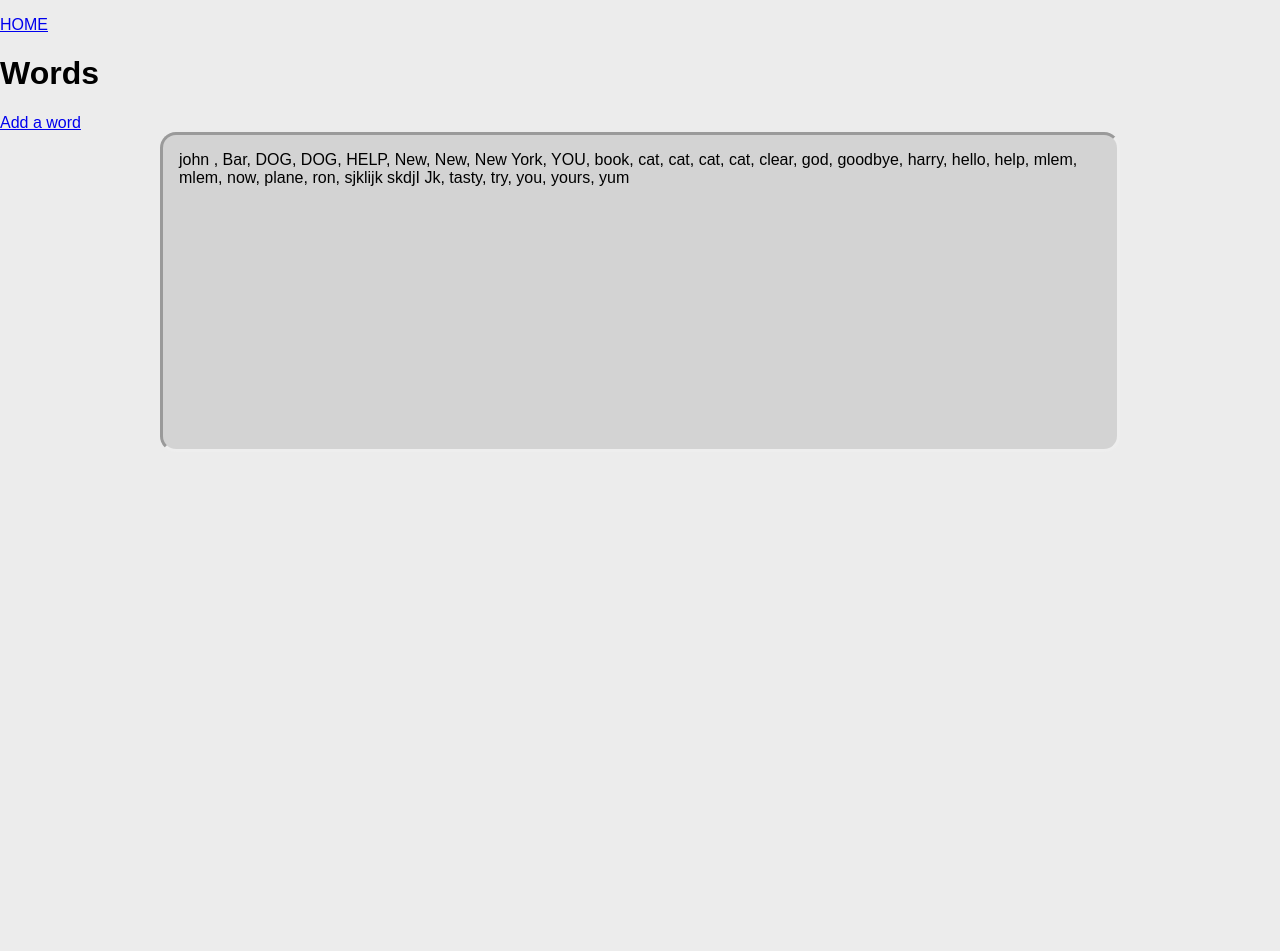
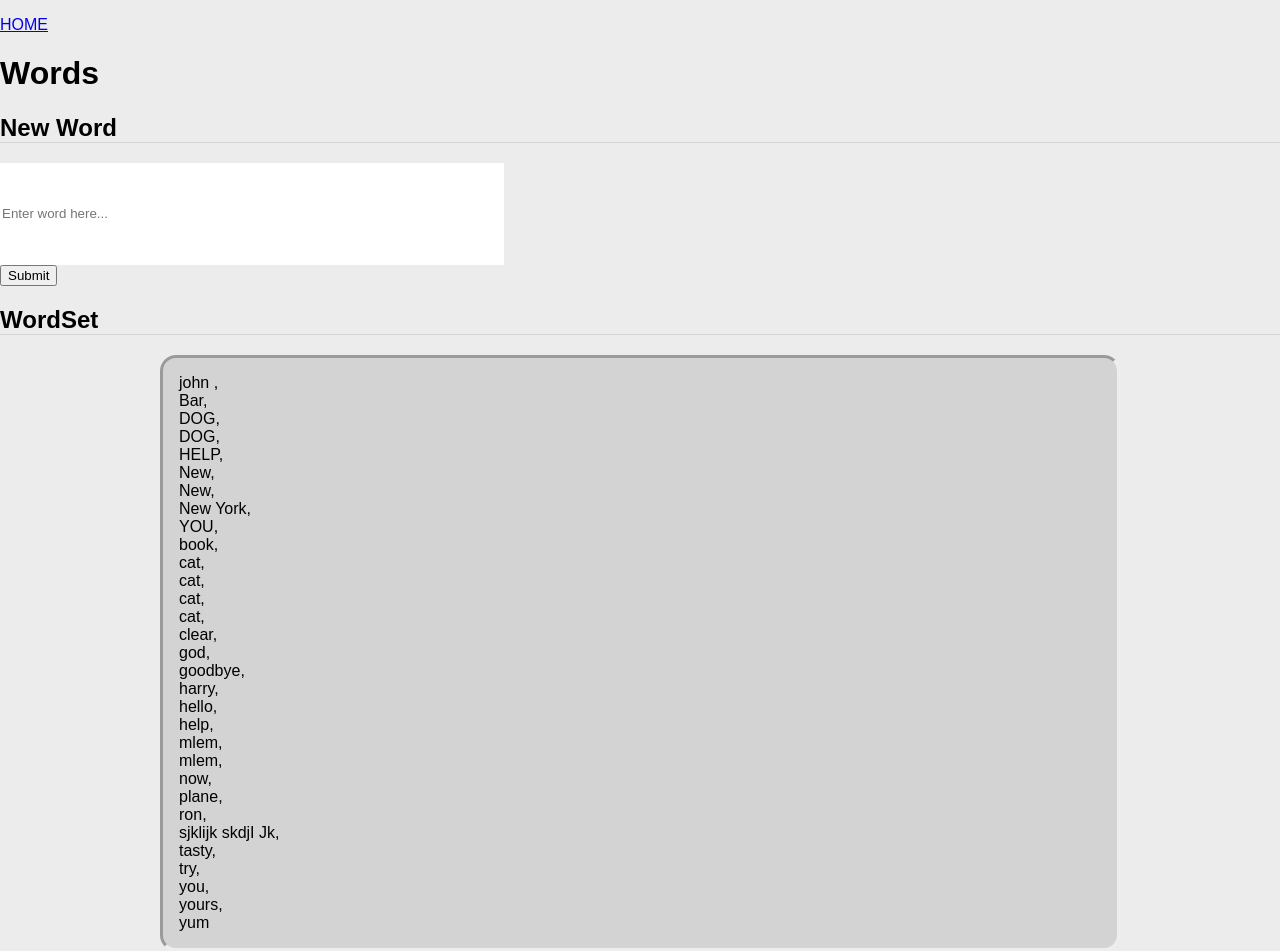
Before and after one commit to asmeulders/skribbl_db, a Django app: page /words/ in a window 1280 px wide. Before the commit the page ends 449 px from the top, so only its background shows below. Run offline with Django 5.2, Linux system fonts and the light colour scheme; data comes from the database, SQL or seed files in the repository; both versions use the stored data as it was after the commit.

Commit message:
dynamically load added words to list

```diff
--- a/skribbl_db/words/models.py
+++ b/skribbl_db/words/models.py
@@ -3,7 +3,7 @@ from django.db import models
 # Create your models here.
 class Word(models.Model):
     word = models.CharField(max_length=32)
-    active = models.BooleanField()
+    active = models.BooleanField(default=True)
 
     class Meta:
         ordering = ["word"]
--- /dev/null
+++ b/skribbl_db/words/templates/_word_list.html
@@ -0,0 +1,9 @@
+<ul id="word-list">
+    {% for w in all_words %}
+        {% if forloop.last %}
+            <li><a href="details/{{ w.id }}" >{{ w.word }}</a></li>
+        {% else %}
+            <li><a href="details/{{ w.id }}" >{{ w.word }}, </a></li>
+        {% endif %}
+    {% endfor %}
+</ul>
--- a/skribbl_db/words/templates/all_words.html
+++ b/skribbl_db/words/templates/all_words.html
@@ -9,15 +9,49 @@
 
     <h1>Words</h1>
 
-    <a href="new_word/">Add a word</a>
+    <h2>New Word</h2>
+
+    <form id="word-form" action="" method="post">
+        {% csrf_token %}
+        <table>
+        {{ form.word }}
+        </table>
+        <input type="submit" value="Submit">
+    </form>
+
+    <h2>WordSet</h2>
 
     <div class="copy-box">
-        {% for w in all_words %}
-            {% if forloop.last %}
-                <a href="details/{{ w.id }}" >{{ w.word }}</a>
-            {% else %}
-                <a href="details/{{ w.id }}" >{{ w.word }}, </a>
-            {% endif %}
-        {% endfor %}
+        {% include '_word_list.html' %}
     </div>
+
+    <script>
+        document.addEventListener('DOMContentLoaded', function () {
+            const form = document.getElementById('word-form');
+
+            form.addEventListener('submit', function(e) {
+                e.preventDefault();
+
+                const formData = new FormData(form);
+
+                fetch(form.action, {
+                    method: 'POST',
+                    body: formData,
+                    headers: {
+                        'X-CSRFToken': formData.get('csrfmiddlewaretoken'),
+                    },
+                })
+                .then(response => response.json())
+                .then(data => {
+                    if (data.success) {
+                        document.getElementById('word-list').outerHTML = data.list_html
+                        form.reset();
+                    } else {
+                        // handle validation errors, e.g. re-render error messages
+                    }
+                })
+                .catch(error => console.error('Error:', error));
+            });
+        });
+    </script>
 {% endblock %}
--- a/skribbl_db/words/views.py
+++ b/skribbl_db/words/views.py
@@ -1,14 +1,28 @@
-from django.http import HttpResponse
+from django.http import HttpResponse, JsonResponse
 from django.template import loader
 
 from .models import Word
 from .forms import NewWordForm
 
 def words(request):
+    if request.method == 'POST':
+        form = NewWordForm(request.POST)
+        if form.is_valid():
+            form.save()
+            all_words = Word.objects.all().values()
+            list_html = loader.render_to_string('_word_list.html', {'all_words': all_words}, request=request)
+            return JsonResponse({'success': True, 'list_html': list_html})
+        else:
+            return JsonResponse({'success': False, 'errors': form.errors}, status=400)
+
+    else:
+        form = NewWordForm(initial={'word': ''})
+
     all_words = Word.objects.all().values()
     template = loader.get_template('all_words.html')
     context = {
-        'all_words': all_words
+        'all_words': all_words,
+        'form': form
     }
     return HttpResponse(template.render(context, request))
 
```
Also changed, not shown: skribbl_db/words/static/words.css (+10 -0 lines), skribbl_db/words/templates/new_word.html (deleted, +0 -21 lines), skribbl_db/db.sqlite3, skribbl_db/words/migrations/0003_alter_word_options_wordset.py (added).
